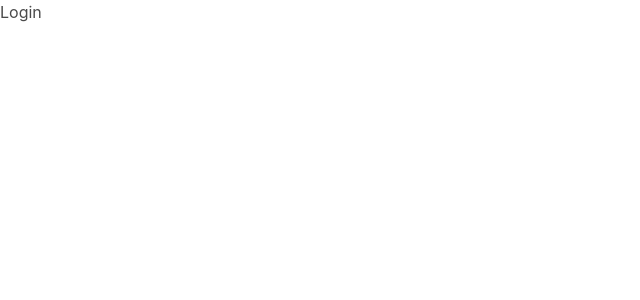
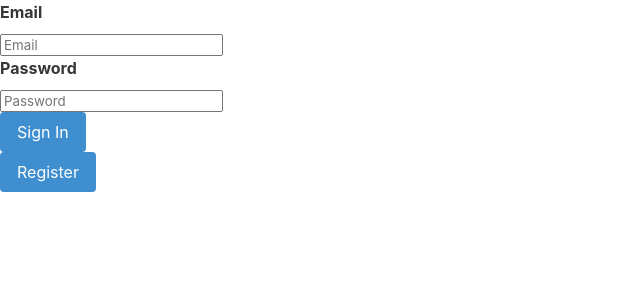
Before and after one commit to theobrooke009/cod-stats-frontend, a React (Create React App) app: page /login in a window 1280 px wide. Shown: the top 300 px of the page, without its empty margins (0-640 px from the left). Built offline with nearby package versions, Linux system fonts and the light colour scheme.

Commit message:
login and register works

```diff
--- a/src/components/auth/Login.js
+++ b/src/components/auth/Login.js
@@ -1,9 +1,78 @@
-// import React from 'react'
+import React from 'react'
+import { loginUser } from '../lib/api.js'
+import { useNavigate } from 'react-router-dom'
+import { setToken } from '../lib/auth.js'
+
 
 function Login() {
+
+  const navigate = useNavigate()
+  const [isError, setIsError] = React.useState(false)
+  const [formData, setFormData] = React.useState({
+    email: '',
+    password: '',
+  })
+
+  const handleChange = e => {
+    setFormData({
+      ...formData,
+      [e.target.name]: e.target.value,
+    })
+  }
+
+  const handleSubmit = async (event) => {
+    event.preventDefault()
+    try {
+      const { data } = await loginUser(formData)
+      console.log('data', data)
+      setToken(data.token)
+      navigate('/weapons')
+    } catch (err) {
+      setIsError(true)
+      console.log(isError)
+      console.log('error', err)
+
+    }
+  }
+
+  function handleRegister() {
+    navigate('/register')
+  }
+
+
   return (
     <div>
-      <h1>Login</h1>
+      <form
+        onSubmit={handleSubmit}
+      >
+        <div>
+          <label className="label">Email</label>
+          <input
+            className="register-input"
+            placeholder="Email"
+            onChange={handleChange}
+            name="email"
+          />
+        </div>
+        <div>
+          <label className="label">Password</label>
+          <input
+            className="register-input"
+            placeholder="Password"
+            onChange={handleChange}
+            name="password"
+          />
+        </div>
+
+        <button className="button is-info">Sign In</button>
+      </form>
+
+      <button
+        className="button is-info"
+        onClick={handleRegister}
+      >
+        Register
+      </button>
     </div>
   )
 }
--- a/src/components/lib/api.js
+++ b/src/components/lib/api.js
@@ -9,3 +9,7 @@ export function getAllGuns() {
 export function registerUser(formdata) {
   return axios.post(`${baseUrl}/register`, formdata)
 }
+
+export function loginUser(formData) {
+  return axios.post(`${baseUrl}/login`, formData)
+}
--- /dev/null
+++ b/src/components/lib/auth.js
@@ -0,0 +1,32 @@
+export function setToken(token) {
+  window.localStorage.setItem('token', token)
+}
+
+export function getToken() {
+  window.localStorage.getItem('token')
+}
+
+export function removeToken() {
+  window.localStorage.removeToken('token')
+}
+
+function getPayload() {
+  const token = getToken()
+  if (!token) return false
+  const parts = token.split('.')
+  if (parts.length < 3) return false
+  return JSON.parse(atob(parts[1]))
+}
+
+export function isAuthenticated() {
+  const payload = getPayload()
+  if (!payload) return false
+  const now = Math.round(Date.now() / 1000)
+  return now < payload.exp
+}
+
+export function isOwner(userId) {
+  const payload = getPayload()
+  if (!payload) return false
+  return userId === payload.sub
+}
```
